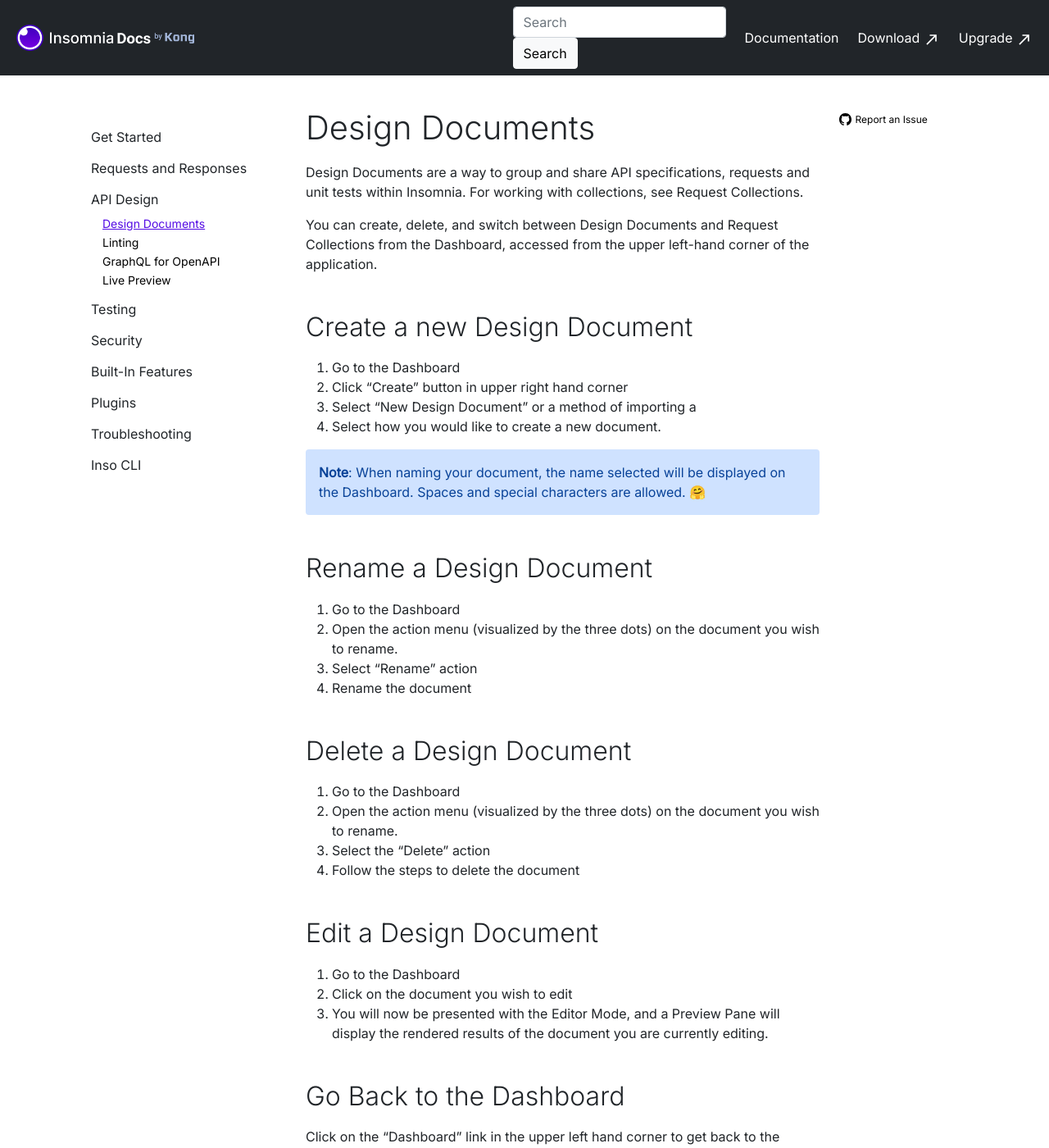
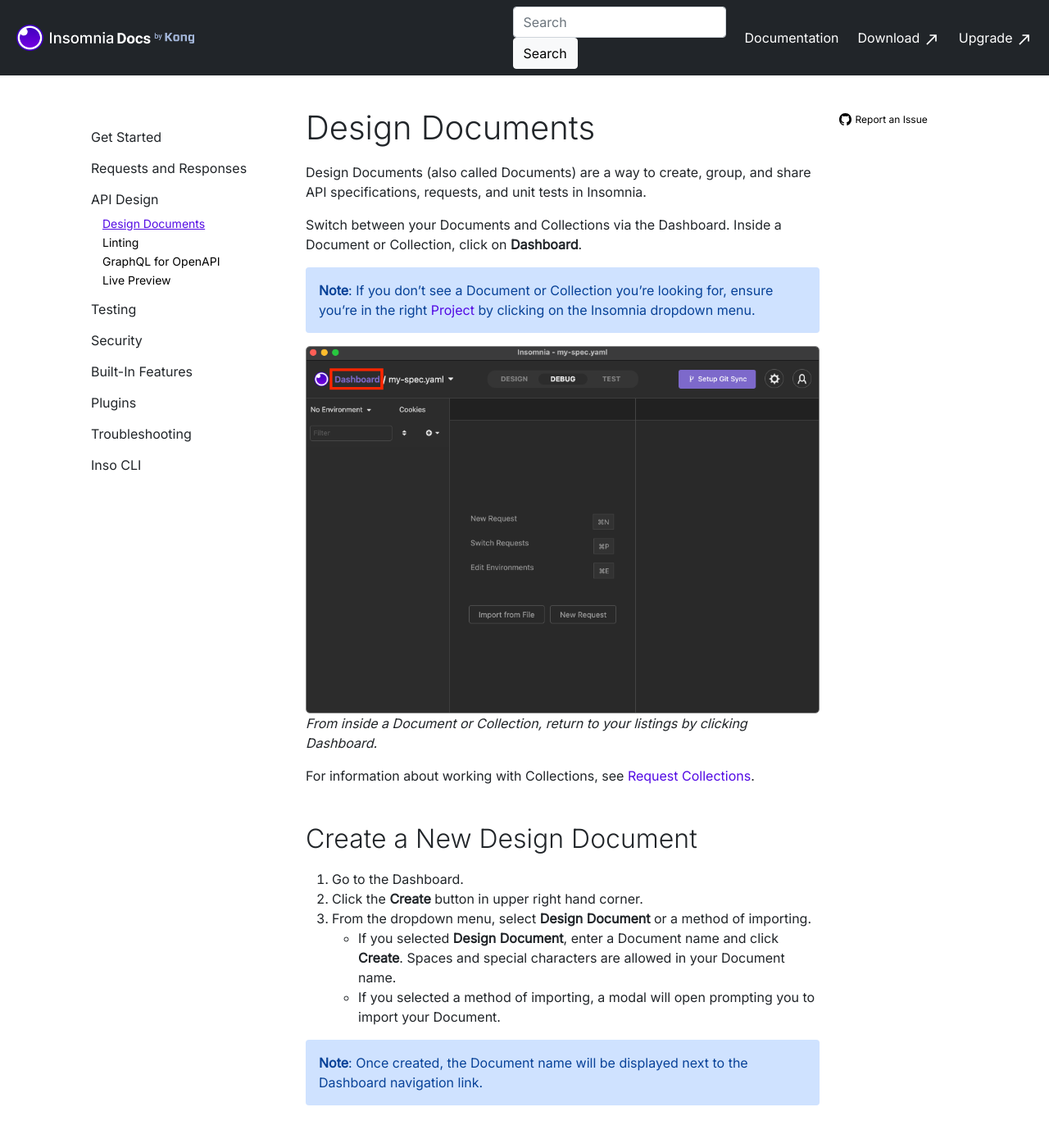
Before and after one commit to Kong/insomnia-docs, a Jekyll site: the page built from docs/insomnia/design-documents.md, in a window 1280 px wide and 1400 px high. Shown: the whole window at 82% size. Built offline with Jekyll 4.4.1, drawn with Linux system fonts in a browser that asks for light colours; comment, search, counter and statistics services are not loaded; some of the changed text lies outside the part shown.

Commit message:
rework design docs page

```diff
--- a/docs/insomnia/design-documents.md
+++ b/docs/insomnia/design-documents.md
@@ -5,40 +5,54 @@
 category-url: api-design
 ---
 
-Design Documents are a way to group and share API specifications, requests and unit tests within Insomnia. For working with collections, see Request Collections.
+Design Documents (also called Documents) are a way to create, group, and share API specifications, requests, and unit tests in Insomnia.
 
-You can create, delete, and switch between Design Documents and Request Collections from the Dashboard, accessed from the upper left-hand corner of the application.
-
-## Create a new Design Document
-
-1. Go to the Dashboard
-2. Click "Create" button in upper right hand corner
-3. Select "New Design Document" or a method of importing a
-4. Select how you would like to create a new document.
+Switch between your Documents and Collections via the Dashboard. Inside a Document or Collection, click on **Dashboard**.
 
 {:.alert .alert-primary}
-**Note**: When naming your document, the name selected will be displayed on the Dashboard. Spaces and special characters are allowed. 🤗
+**Note**: If you don't see a Document or Collection you're looking for, ensure you're in the right [Project](/insomnia/projects) by clicking on the Insomnia dropdown menu.
+
+![Click Dashboard in the upper left-hand corner to return to a listing of your Documents and Collections.](/assets/images/access-dashboard.png)
+_From inside a Document or Collection, return to your listings by clicking Dashboard._
+
+For information about working with Collections, see [Request Collections](/insomnia/request-collections).
+
+## Create a New Design Document
+
+1. Go to the Dashboard.
+2. Click the **Create** button in upper right hand corner.
+3. From the dropdown menu, select **Design Document** or a method of importing.
+    * If you selected **Design Document**, enter a Document name and click **Create**. Spaces and special characters are allowed in your Document name.
+    * If you selected a method of importing, a modal will open prompting you to import your Document.
+
+{:.alert .alert-primary}
+**Note**: Once created, the Document name will be displayed next to the Dashboard navigation link.
 
 ## Rename a Design Document
 
-1. Go to the Dashboard
-2. Open the action menu (visualized by the three dots) on the document you wish to rename.
-3. Select "Rename" action
-4. Rename the document
+There are two ways to rename a Design Document - from the dashboard and from inside the Design Document.
+
+### Rename From the Dashboard
+
+1. Open the action menu (visualized by the three dots) on the document you wish to rename.
+2. Select **Rename** action.
+3. Rename the document.
+
+### Rename From Inside the Design Document
+
+1. Click on the dropdown arrow next to the Document name.
+2. Click **Document Settings**.
+3. Rename the document. It will auto-save.
 
 ## Delete a Design Document
 
-1. Go to the Dashboard
+1. Go to the Dashboard.
 2. Open the action menu (visualized by the three dots) on the document you wish to rename.
-3. Select the "Delete" action
-4. Follow the steps to delete the document
+3. Click **Delete**.
+4. Confirm you want to delete the Document.
 
 ## Edit a Design Document
 
-1. Go to the Dashboard
-2. Click on the document you wish to edit
-3. You will now be presented with the Editor Mode, and a Preview Pane will display the rendered results of the document you are currently editing.
-
-## Go Back to the Dashboard
-
-Click on the "Dashboard" link in the upper left hand corner to get back to the Dashboard
+1. Go to the Dashboard.
+2. Click on the Document you want to edit.
+3. You'll see **Editor Mode**, and a Preview Pane will display the rendered results of the document you are currently editing.
```
Also changed, not shown: docs/insomnia/projects.md (+1 -1 lines), docs/assets/images/access-dashboard.png (added).
